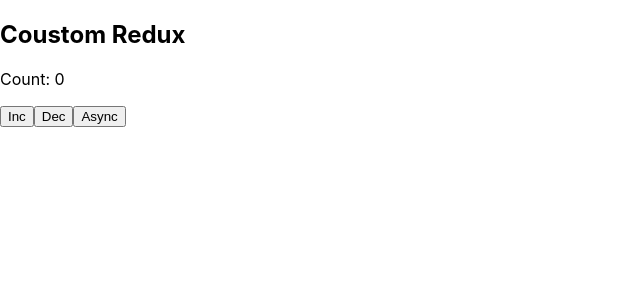
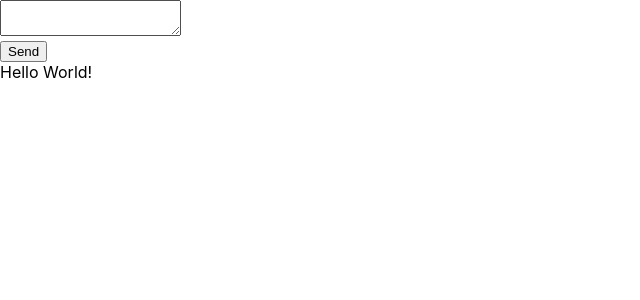
Before and after one commit to Stepan-Ne/react-redux, a React (Create React App) app: page / in a window 1280 px wide. Shown: the top 300 px of the page, without its empty margins (0-640 px from the left). Built offline with nearby package versions, Linux system fonts and the light colour scheme.

Commit message:
created myPostsContainer with connect

```diff
--- a/package.json
+++ b/package.json
@@ -8,6 +8,7 @@
     "@testing-library/user-event": "^12.1.10",
     "react": "^17.0.1",
     "react-dom": "^17.0.1",
+    "react-redux": "^7.2.2",
     "react-scripts": "4.0.1",
     "redux": "^4.0.5",
     "redux-logger": "^3.0.6",
--- a/src/App.js
+++ b/src/App.js
@@ -1,10 +1,10 @@
 import React from 'react';
-import Counter from './Components/Counter';
+import MyPostContainer from './Components/MyPostContainer';
 
 function App(props) {
   return (
     <div className="App">
-      <Counter {...props} />
+     <MyPostContainer />
     </div>
   );
 }
--- a/src/Components/Counter.jsx
+++ /dev/null
@@ -1,29 +0,0 @@
-import React, { useState } from 'react';
-import { incAC, asyncInc } from '../redux/rootReducer';
-
-
-const Counter = ({state, dispatch}) => {
-
-    let count = state.count;
-
-    const foo = (op) => {
-        dispatch(incAC(op))
-    }
-    const fooThunk = () => {
-        asyncInc()(dispatch)
-    }
-
-    return <div>
-        <h2>Coustom Redux</h2>
-        <p>Count: {count}</p>
-        <div>
-            <button onClick={ () => {foo('INC')} }>Inc</button>
-            <button onClick={ () => {foo('DEC')} }>Dec</button>
-            <button onClick={ () => {fooThunk()} }>Async</button>
-        </div>
-    </div>
-}
-
-
-
-export default Counter;
--- /dev/null
+++ b/src/Components/MyPostContainer.jsx
@@ -0,0 +1,37 @@
+import React from 'react';
+import { connect } from 'react-redux';
+import Post from './Post';
+import { setPostAC, sendPostAC } from '../redux/actions';
+
+function MyPost({setText, sendPost, myPosts, ...restProps}) {
+
+  return (
+    <div>
+      <div>
+      <textarea onChange={(e) => setText(e)}></textarea>
+      <br/>
+      <button onClick={sendPost}>Send</button>
+      </div>
+
+     <div>
+       {myPosts.posts.map(p => <Post key={p.id} message={p.message} />)}
+     </div>
+    </div>
+  )
+}
+
+const mapState = (state) => {
+return {
+  myPosts: state.posts //Arr<{message: '', id: num}>
+}
+}
+const mapDispatch = (dispatch) => {
+  return {
+    setText: (text) => { dispatch(setPostAC(text)) },
+    sendPost: () => { dispatch(sendPostAC()) }
+  }
+}
+
+const MyPostContainer = connect(mapState, mapDispatch)(MyPost);
+
+export default  MyPostContainer;
--- /dev/null
+++ b/src/Components/Post.jsx
@@ -0,0 +1,11 @@
+import React from 'react'
+
+function Post({message}) {
+  return (
+    <div>
+      {message}
+    </div>
+  )
+}
+
+export default Post
--- a/src/index.js
+++ b/src/index.js
@@ -4,24 +4,15 @@
 import App from './App';
 import reportWebVitals from './reportWebVitals';
 import store from './redux/store';
+import {Provider} from 'react-redux';
 
-let rerender = (state, dispatch) => {
   ReactDOM.render(
-  <React.StrictMode>
-    <App state={state} dispatch={dispatch}/>
-  </React.StrictMode>,
+  <Provider store={store}>
+    <App />
+  </Provider>,
   document.getElementById('root')
 );
-}
-rerender(store.getState(), store.dispatch.bind(store))
 
-store.subscribe(() => {
-let state = store.getState()
-let dispatch = store.dispatch.bind(store)
-
-rerender(state, dispatch)
-
-})
 
 
 // If you want to start measuring performance in your app, pass a function
--- /dev/null
+++ b/src/redux/actions.js
@@ -0,0 +1,3 @@
+export const setPostAC = (text) => ({ type: 'UPDATE_MESSAGE', text })
+
+export const sendPostAC = () => ({ type: 'SEND_MESSAGE' })
--- /dev/null
+++ b/src/redux/postsReducer.js
@@ -0,0 +1,21 @@
+const initState = {
+  posts: [
+    {id: 1, message: 'Hello World!'}
+  ]
+}
+
+const rootReducer = (state = initState, action) => {
+  switch (action.type) {
+
+    default:
+      return state;
+  }
+};
+
+// ACTIONS
+
+
+// THUNK
+
+
+export default rootReducer;
--- a/src/redux/rootReducer.js
+++ /dev/null
@@ -1,30 +0,0 @@
-const rootReducer = (state, action) => {
-  switch (action.type) {
-    case 'INC':
-      return {
-        ...state,
-        count: +state.count + 1,
-      };
-    case 'DEC':
-      return {
-        ...state,
-        count: +state.count - 1,
-      };
-    default:
-      return state;
-  }
-};
-
-// ACTIONS
-export const incAC = (op) => ({ type: op });
-
-// THUNK
-export const asyncInc = () => {
-  return function (dispatch) {
-    setTimeout(() => {
-      dispatch({ type: 'INC' });
-    }, 2000);
-  };
-};
-
-export default rootReducer;
--- a/src/redux/store.js
+++ b/src/redux/store.js
@@ -1,5 +1,5 @@
-import rootReducer from './rootReducer';
-import { createStore, applyMiddleware, compose } from 'redux'
+import postsReducer from './postsReducer';
+import { createStore, applyMiddleware, compose, combineReducers } from 'redux'
 import thunk from 'redux-thunk'
 import logger from 'redux-logger'
 
@@ -31,11 +31,13 @@
 
 
 // REDUX
+const rootReducer = combineReducers({
+  posts: postsReducer
+})
 
-const initState = {count: 0};
-const store = createStore(rootReducer, initState, compose(applyMiddleware(thunk, logger),
+const store = createStore(rootReducer, compose(applyMiddleware(thunk, logger),
 window.__REDUX_DEVTOOLS_EXTENSION__ && window.__REDUX_DEVTOOLS_EXTENSION__()));
 
-window.store = store;
+//window.store = store;
 
 export default store;
```
Also changed, not shown: 1 other file (tests, documents, lock files or other folders).
